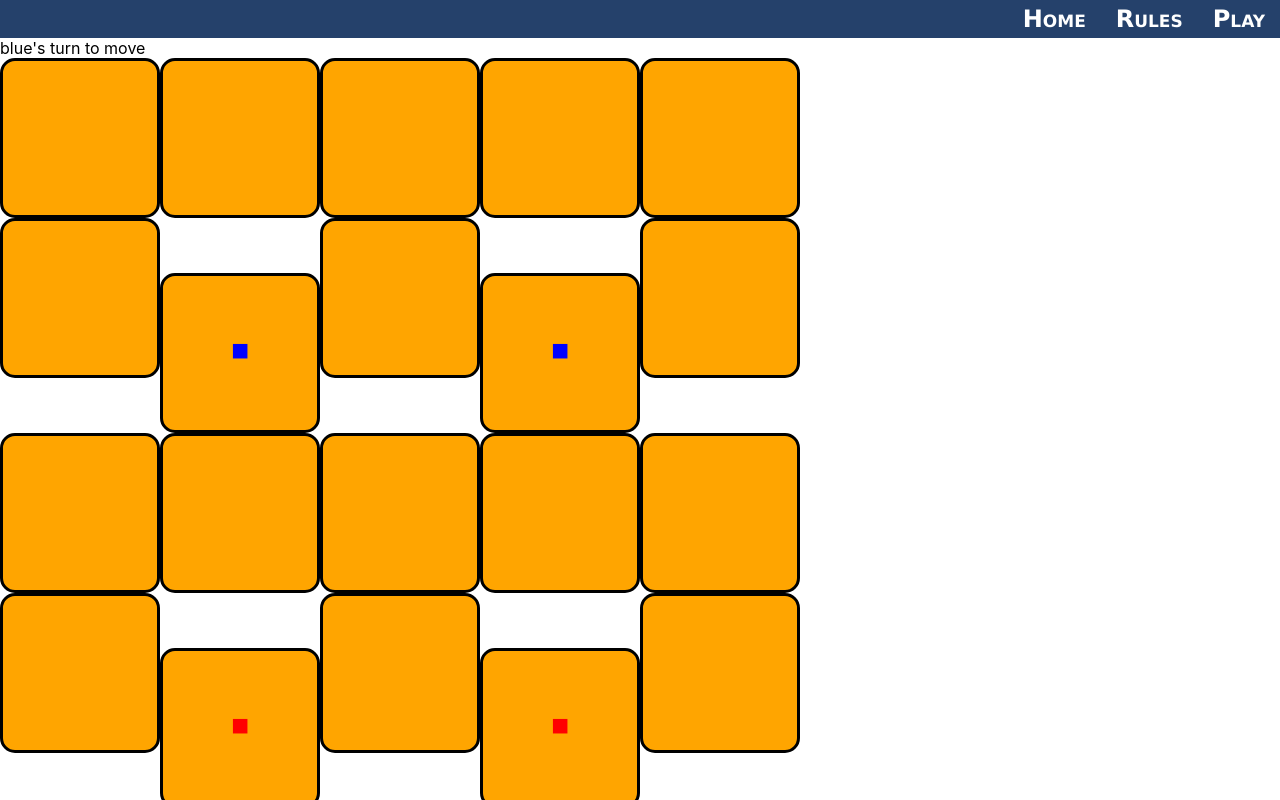
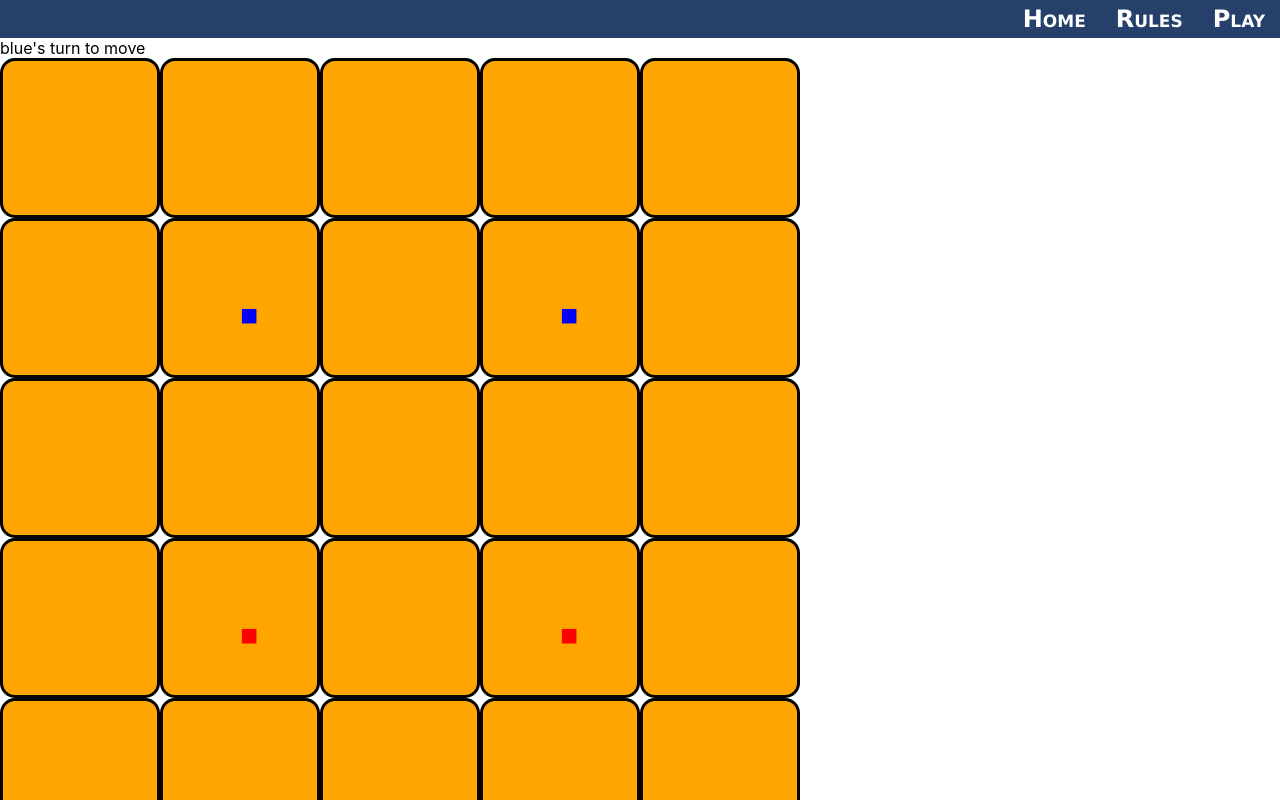
Before and after one commit to lairdc/SantoriniAI, a React (Vite) app in the folder santoriniWebsite/client/: page /game in a window 1280 px wide. Shown: the top 800 px of the page. Built offline with nearby package versions, Linux system fonts and the light colour scheme.

Commit message:
fix(web/client): grid blocks keep shifting
this causes the piece text to not be centered though

```diff
--- a/santoriniWebsite/client/src/pages/game.css
+++ b/santoriniWebsite/client/src/pages/game.css
@@ -1,6 +1,12 @@
+.game-row {
+    max-height: 160px;
+}
+
 .game-space {
     width: 160px;
     height: 160px;
+    max-width: 160px;
+    max-height: 160px;
     margin: auto;
 }
 
@@ -21,9 +27,7 @@
 }
 
 .piece {
-    border-radius: 50%;
-    width: 40px;
-    height: 40px;
     display: inline-block;
-    margin: 0;
+    position: absolute;
+    text-align: center;
 }
--- a/santoriniWebsite/client/src/pages/game.tsx
+++ b/santoriniWebsite/client/src/pages/game.tsx
@@ -38,10 +38,10 @@ export default function GamePage() {
         }
     }
 
-    const gridded = spaces.map((row, i) => <div key={`row-${i}`}>{row}</div>);
+    const gridded = spaces.map((row, i) => <div className={"game-row"} key={`row-${i}`}>{row}</div>);
 
     return [
-        <span>{game.turn}'s turn to {game.move ? "move" : "build"}</span>,
+        <span key="game-state">{game.turn}'s turn to {game.move ? "move" : "build"}</span>,
         ...gridded
     ]
 }
```
